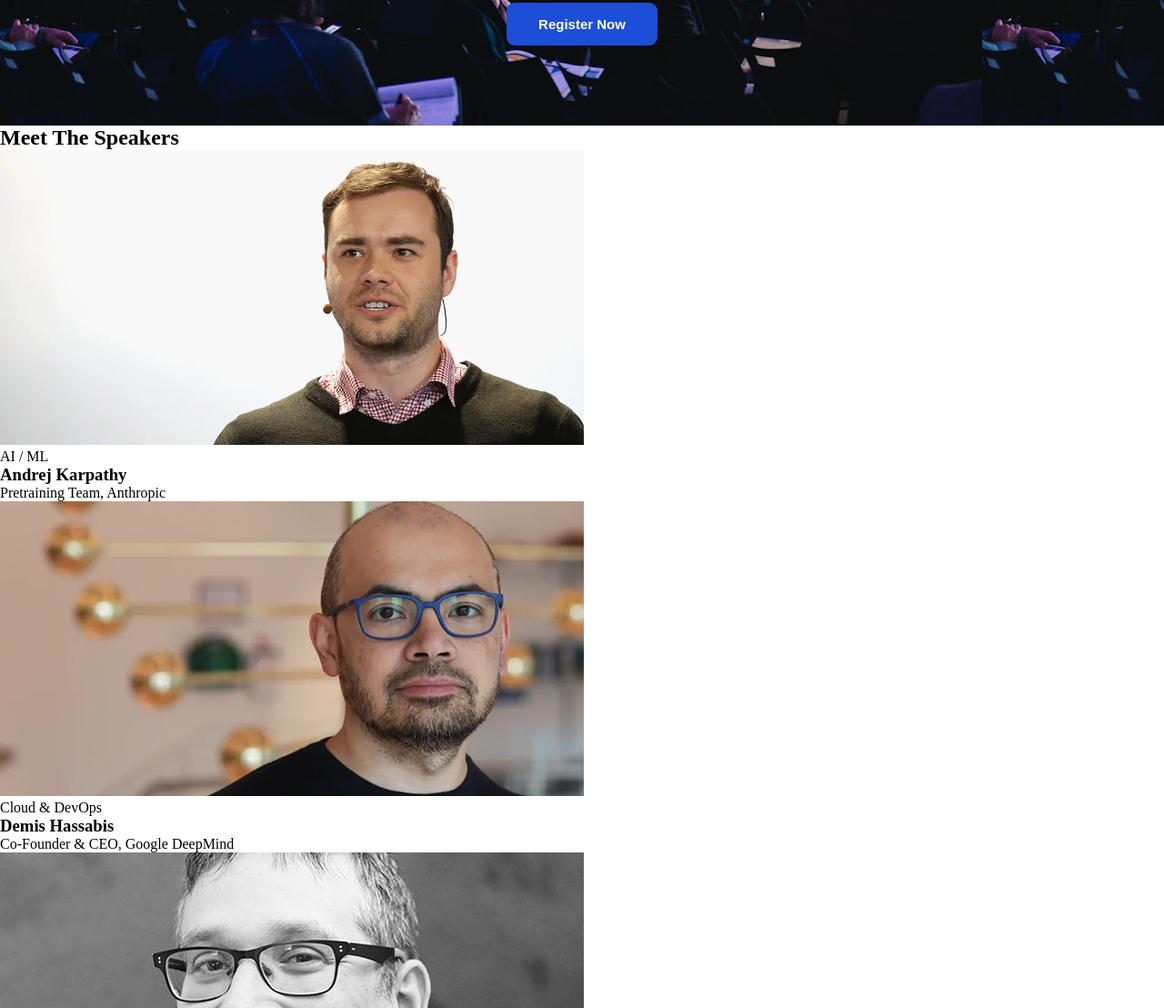
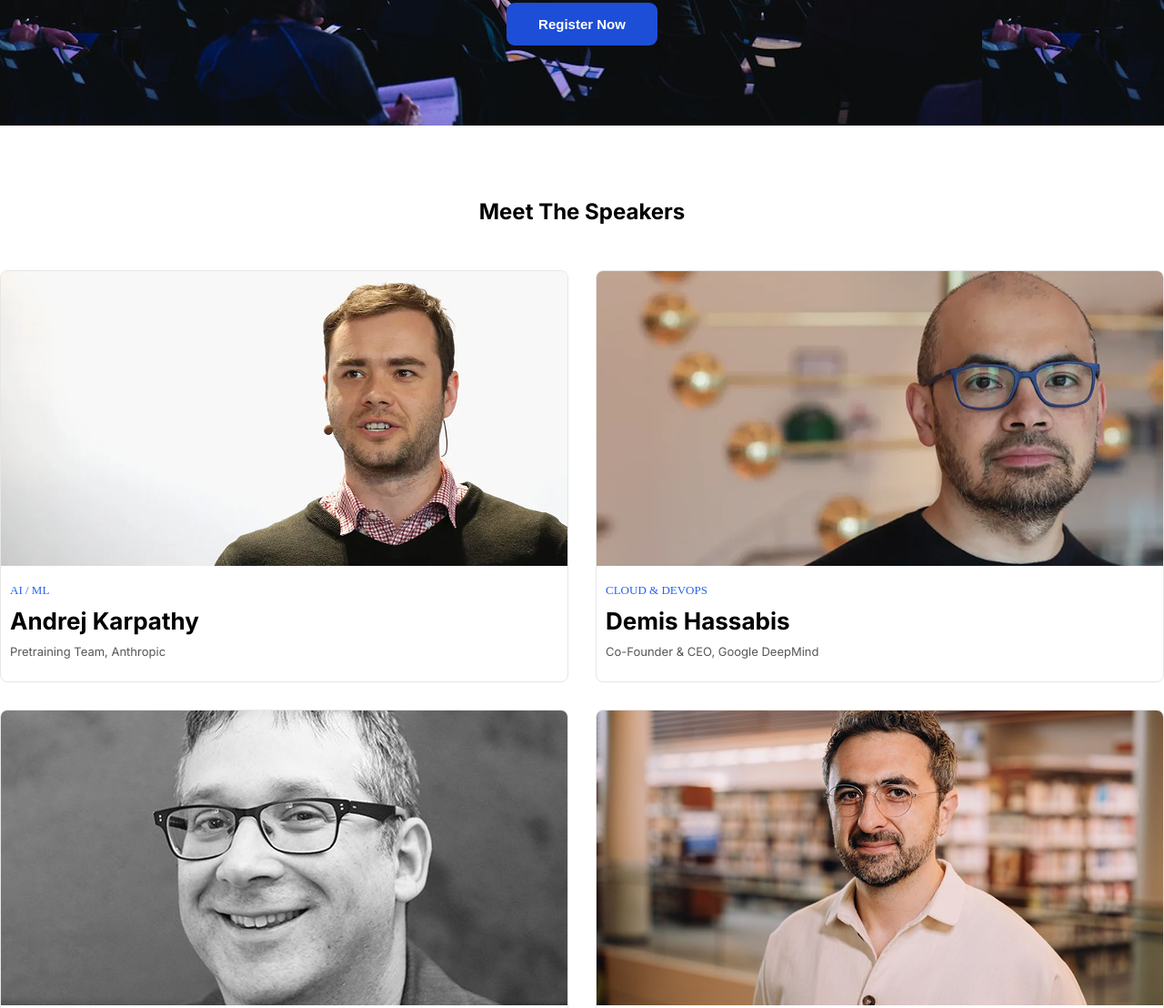
Before and after one commit to Binoy2003/DevConf-Hero-Assignment, a plain HTML site: page index.html in a window 1280 px wide. Shown: the part 586-1694 px from the top of the page at 91% size. Drawn offline with Linux system fonts and the light colour scheme.

Commit message:
finished speaker card

```diff
--- a/index.html
+++ b/index.html
@@ -44,7 +44,7 @@
 
      <!-- Meet the Speakers Start -->
       <section class="speaker-parent-container">
-        <h2>Meet The Speakers</h2>
+        <h1>Meet The Speakers</h1>
         <div class="speaker-guest-container">
            <!-- 1 -->
           <div class="guest-container">
@@ -52,34 +52,34 @@
            <div class="guest-info">
            <p>AI / ML</p>
            <h3>Andrej Karpathy</h3>
-           <p>Pretraining Team, Anthropic</p>
+           <h5>Pretraining Team, Anthropic</h5>
            </div>
           </div>
           <!-- 2 -->
 <div class="guest-container">
            <img src="./assets/demis.png" alt="">
            <div class="guest-info">
-           <p>Cloud & DevOps</p>
+           <p>CLOUD & DEVOPS</p>
            <h3>Demis Hassabis</h3>
-           <p>Co-Founder & CEO, Google DeepMind</p>
+           <h5>Co-Founder & CEO, Google DeepMind</h5>
            </div>
           </div>
           <!-- 3 -->
            <div class="guest-container">
            <img src="./assets/gary.png" alt="">
            <div class="guest-info">
-           <p>Frontend</p>
+           <p>FRONTEND</p>
            <h3>Gary Marcus</h3>
-           <p>Staff Engineer, Vercel</p>
+           <h5>Staff Engineer, Vercel</h5>
            </div>
           </div>
           <!-- 4 -->
            <div class="guest-container">
            <img src="./assets/mustafa.png" alt="">
            <div class="guest-info">
-           <p>Security</p>
+           <p>SECURITY</p>
            <h3>Mustafa Suleyman</h3>
-           <p>CEO of Microsoft AI</p>
+           <h5>CEO of Microsoft AI</h5>
            </div>
           </div>
         </div>
--- a/style.css
+++ b/style.css
@@ -82,3 +82,52 @@ nav ul li a{
   padding: 15px 35px;
   margin-top: 230px;
 }
+.speaker-parent-container{
+  margin: 80px auto;
+  text-align: center;
+   max-width: 1540px;
+}
+.speaker-parent-container h1{
+  text-align: center;
+  font-weight: 700;
+  font-family: "Inter";
+  margin-bottom: 50px;
+  font-weight: bold;
+}
+.speaker-guest-container{
+  display: grid;
+  grid-template-columns: repeat(2,1fr);
+  gap: 30px;
+}
+.guest-container{
+  border: 1px solid rgb(232, 229, 229);
+  border-radius: 8px;
+  overflow: hidden;
+  background-color: rgb(255, 255, 255);
+}
+.guest-info{
+  padding: 25px 20px;
+  text-align: left;
+    padding: 15px 10px;
+}
+.guest-info h3{
+  font-size: 26px;
+    margin-bottom: 10px;
+    font-family: "Inter";
+}
+.guest-info P{
+  font-size: 25px;
+    color: #2563EB;
+    font-weight: 400;
+    font-size: 13px;
+    margin-bottom: 10px;
+    text-align: left;
+}
+.guest-info h5{
+  font-size: 25px;
+    color: #575757;
+    font-weight: 400;
+    font-size: 13px;
+    margin-bottom: 10px;
+    font-family: "Inter";
+}
```
